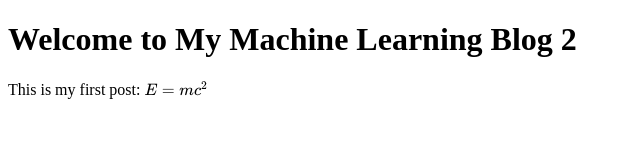
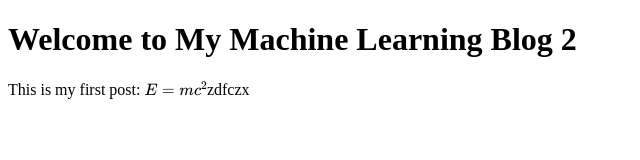
Before and after one commit to Rachidcaich/rcaich.github.io, a plain HTML site: page index.html in a window 1280 px wide. Shown: the full height of the page, 0-640 px from the left. Drawn offline with nearby package versions, Linux system fonts and the light colour scheme.

Commit message:
Update index.html

```diff
--- a/index.html
+++ b/index.html
@@ -14,6 +14,6 @@
 </head>
 <body>
     <h1>Welcome to My Machine Learning Blog 2</h1>
-    <p>This is my first post: $E = mc^2$</p>
+    <p>This is my first post: $E = mc^2$zdfczx</p>
 </body>
 </html>
```
